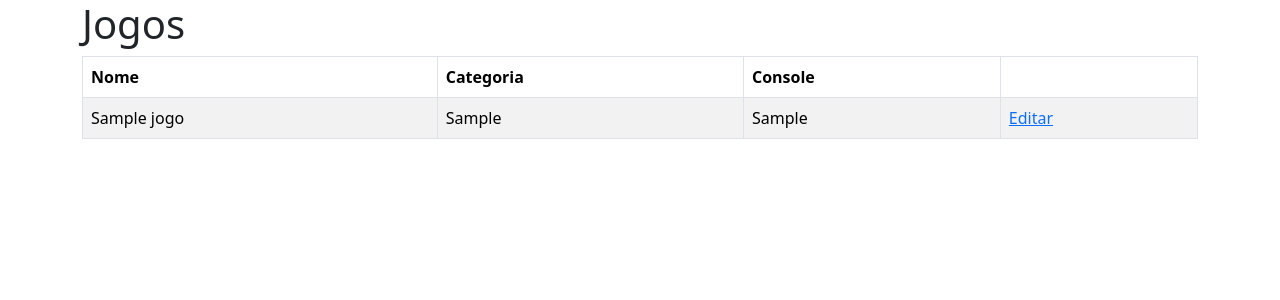
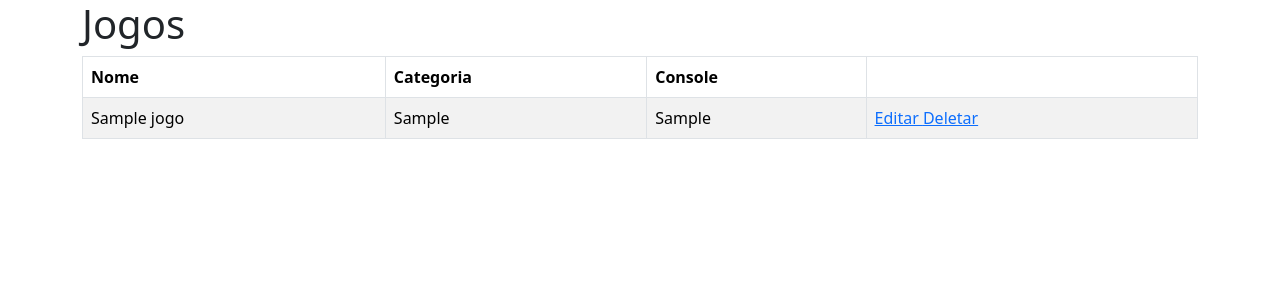
Before and after one commit to nath-anastacio/jogoteca, a Flask app: page / in a window 1280 px wide. Shown: the top 300 px of the page. Run offline with Flask 3, Linux system fonts and the light colour scheme; tables that the repository leaves empty hold one stand-in row (values such as "Sample post"); some libraries are stand-ins or nearby versions.

Commit message:
Criando botão de deletar

```diff
--- a/templates/lista.html
+++ b/templates/lista.html
@@ -17,7 +17,10 @@
                     <td>{{ jogo.nome }}</td>
                     <td>{{ jogo.categoria }}</td>
                     <td>{{ jogo.console }}</td>
-                    <td> <a href="{{url_for('editar', id=jogo.id)}}"> Editar </a> </td>
+                    <td>
+                        <a href="{{url_for('editar', id=jogo.id)}}"> Editar </a>
+                        <a href="{{url_for('deletar', id=jogo.id)}}"> Deletar </a>
+                    </td>
                 </tr>
 
                 {% endfor %}
--- a/views.py
+++ b/views.py
@@ -49,6 +49,18 @@ def atualizar():
 
     return redirect(url_for('index'))
 
+@app.route('/deletar/<int:id>')
+def deletar(id):
+    if 'usuario_logado' not in session or session['usuario_logado'] == None:
+        return redirect(url_for('login'))
+
+    Jogos.query.filter_by(id=id).delete()
+    db.session.commit()
+    flash('Jogo deletado com sucesso!')
+
+    return redirect(url_for('index'))
+
+
 @app.route('/login')
 def login():
     proxima = request.args.get('proxima')
```
